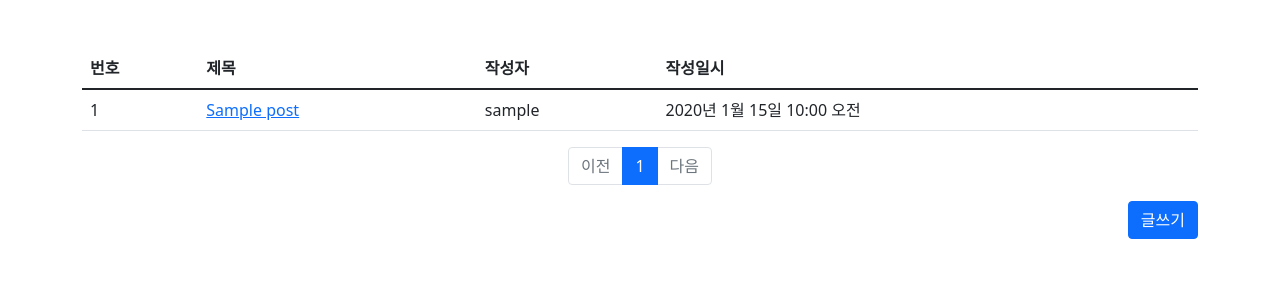
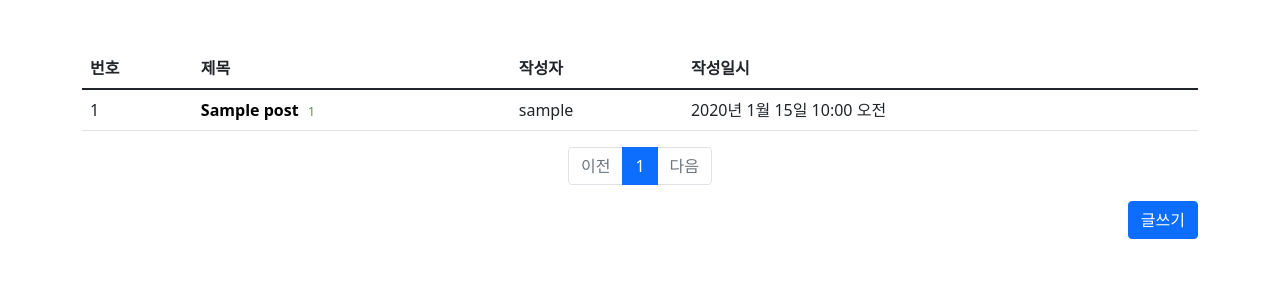
Before and after one commit to khs0415p/Inter-Art-Django, a Django app: page /main/board/ in a window 1280 px wide. Shown: the part 60-360 px from the top of the page. Run offline with Django 4.2, Linux system fonts and the light colour scheme; tables that the repository leaves empty hold one stand-in row (values such as "Sample post"); parts of the project's set-up code (start-up, migrations or seed data) failed here and were passed over; some libraries are stand-ins or nearby versions.

Commit message:
Add: 댓글 수 표시 기능 추가

```diff
--- a/interart/static/style.css
+++ b/interart/static/style.css
@@ -36,6 +36,19 @@ input[type=submit] {
     height: 70%;
 }
 
+.board-title {
+    text-decoration: none;
+    color: #000000;
+    font-weight:700;
+    margin-right: 5px;
+}
+
+.comment-count {
+    margin-left: 0px;
+    color: rgb(100, 146, 77);
+    font-size: small;
+}
+
 
 .image-box {
     height: auto;
--- a/interart/templates/main/board.html
+++ b/interart/templates/main/board.html
@@ -18,7 +18,8 @@
             <tr>
                 <td>{{ post_list.paginator.count |sub:post_list.start_index|sub:forloop.counter0|add:1 }}</td>
                 <td>
-                    <a href="{% url 'main:detail' post.id %}">{{ post.title }}</a>
+                    <a class="board-title" href="{% url 'main:detail' post.id %}">{{ post.title }}</a>
+                    <span class="comment-count">{{ post.comment_set.count }}</span>
                 </td>
                 <td>{{ post.user }}</td>
                 <td>{{ post.created_at }}</td>
```
